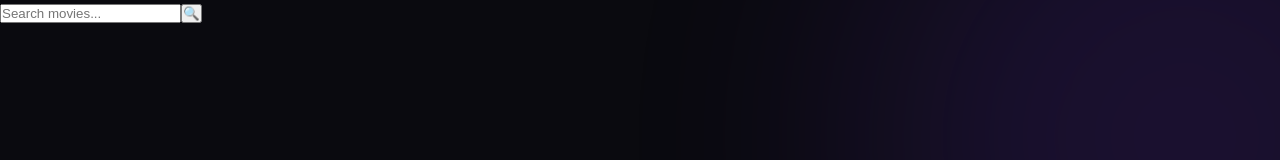
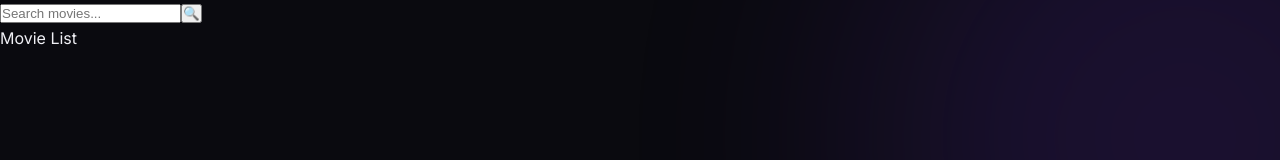
Before and after one commit to piyush6705/Movie_Search, a React (Vite) app in the folder movie-search-app/: page / in a window 1280 px wide. Shown: the top 160 px of the page. Built offline with nearby package versions, Linux system fonts and the light colour scheme.

Commit message:
fetchig data into arrya using movielist component and consoling it

```diff
--- a/movie-search-app/src/App.jsx
+++ b/movie-search-app/src/App.jsx
@@ -1,16 +1,14 @@
 
 import SearchBar from './components/SearchBar';
-
-
-
 import './App.css'
+import MovieList from "./components/MovieList";
 import { useState } from 'react';
 
 function App() {
 
 
   const [movies, setMovies] =useState([]);
-  const [loading,setLoading]= useState(true);
+  const [loading,setLoading]= useState(false);
   const [error, setError] = useState("");
 
   async function fetchMovies(searchTerm) {
@@ -19,12 +17,13 @@ function App() {
     const apiKey = import.meta.env.VITE_OMDB_API_KEY;
 
     const url=  `https://www.omdbapi.com/?apikey=${apiKey}&s=${searchTerm}`;
+
     const response = await fetch(url);
 
-  const data = await response.json();
+    const data = await response.json();
 
-  console.log(data);
-
+    setMovies(data.Search || []);
+    setLoading(false);
   }
 
   function handleSearch(query) {
@@ -35,6 +34,7 @@ function App() {
 
     <>
       <SearchBar onSearch={handleSearch} />
+      <MovieList movies={movies} />
     </>
   );
 }
--- a/movie-search-app/src/components/MovieList.jsx
+++ b/movie-search-app/src/components/MovieList.jsx
@@ -0,0 +1,12 @@
+
+function MovieList({ movies }) {
+  console.log(movies);
+
+  return (
+    <div>
+      Movie List
+    </div>
+  );
+}
+
+export default MovieList;
```
